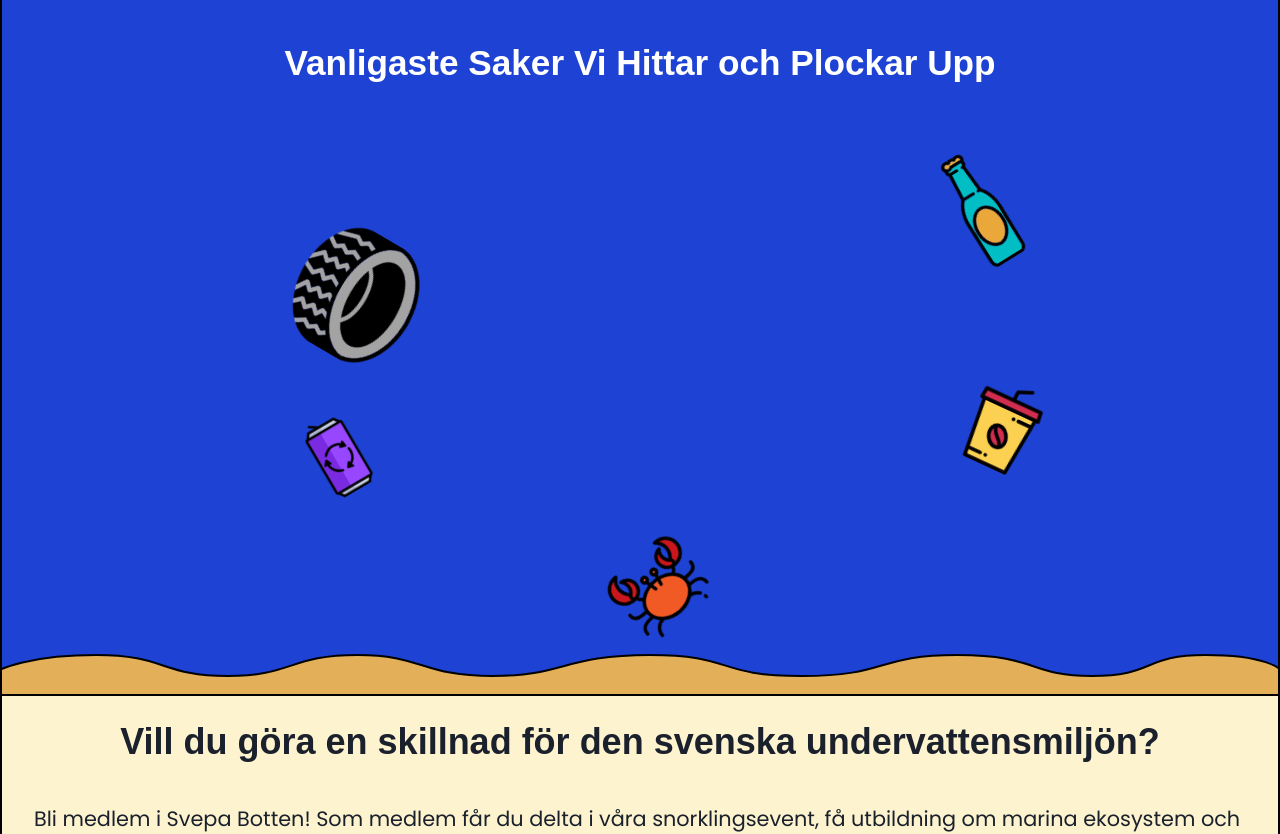
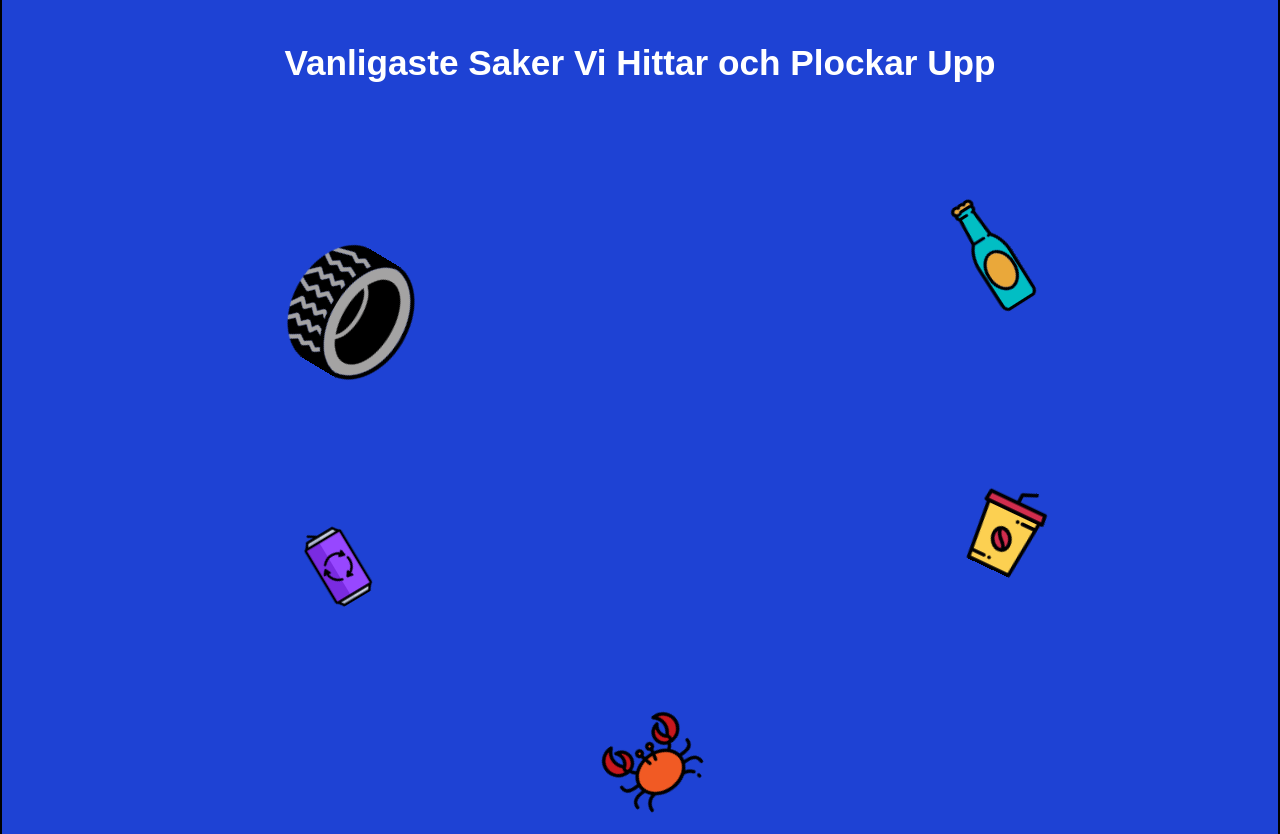
Before and after one commit to Mikael-Ronnberg/degree-project, a React (Vite) app: page / in a window 1280 px wide. Shown: the part 2120-2954 px from the top of the page. Built offline with nearby package versions, Linux system fonts and the light colour scheme; a web font is replaced by a local one.

Commit message:
style: fixed the disappearing icons in litterbox

```diff
--- a/src/components/icons/Animal.tsx
+++ b/src/components/icons/Animal.tsx
@@ -5,7 +5,7 @@ export const Animal = () => {
     <>
       <Icon
         viewBox="0 0 71 71"
-        boxSize={{ sm: "3.1rem", md: "4.5rem", lg: "5.5rem" }}
+        boxSize={{ base: "3.1rem", md: "4.5rem", lg: "5.5rem" }}
       >
         <svg fill="none" xmlns="http://www.w3.org/2000/svg">
           <g clipPath="url(#clip0_51_1295)">
--- a/src/components/icons/Glass.tsx
+++ b/src/components/icons/Glass.tsx
@@ -5,7 +5,7 @@ export const Glass = () => {
     <>
       <Icon
         viewBox="0 0 83 77"
-        boxSize={{ sm: "4rem", md: "6rem", lg: "8rem" }}
+        boxSize={{ base: "4rem", md: "6rem", lg: "8rem" }}
       >
         <svg fill="none" xmlns="http://www.w3.org/2000/svg">
           <g clipPath="url(#clip0_51_1292)">
--- a/src/components/icons/Metal.tsx
+++ b/src/components/icons/Metal.tsx
@@ -5,7 +5,7 @@ export const Metal = () => {
     <>
       <Icon
         viewBox="0 0 67 67"
-        boxSize={{ sm: "3.2rem", md: "4.5rem", lg: "5rem" }}
+        boxSize={{ base: "3.2rem", md: "4.5rem", lg: "5rem" }}
       >
         <svg fill="none" xmlns="http://www.w3.org/2000/svg">
           <g clipPath="url(#clip0_51_1294)">
--- a/src/components/icons/Plastic.tsx
+++ b/src/components/icons/Plastic.tsx
@@ -5,7 +5,7 @@ export const Plastic = () => {
     <>
       <Icon
         viewBox="0 0 64 64"
-        boxSize={{ sm: "3.2rem", md: "4.5rem", lg: "5.5rem" }}
+        boxSize={{ base: "3.2rem", md: "4.5rem", lg: "5.5rem" }}
       >
         <svg fill="none" xmlns="http://www.w3.org/2000/svg">
           <path
--- a/src/components/icons/Tire.tsx
+++ b/src/components/icons/Tire.tsx
@@ -5,7 +5,7 @@ export const Tire = () => {
     <>
       <Icon
         viewBox="0 0 77 81"
-        boxSize={{ sm: "4rem", md: "6rem", lg: "8rem" }}
+        boxSize={{ base: "4rem", md: "6rem", lg: "8rem" }}
       >
         <svg fill="none" xmlns="http://www.w3.org/2000/svg">
           <path
--- a/src/pages/home/feature/JoinContainer.tsx
+++ b/src/pages/home/feature/JoinContainer.tsx
@@ -4,6 +4,7 @@ import {
   joinStackStyles,
   joinFlexStyles,
   joinTextStyles,
+  joinHeadingStyles,
 } from "../style/styleHome";
 
 export const JoinContainer = () => {
@@ -11,7 +12,7 @@ export const JoinContainer = () => {
     <>
       <Flex {...joinFlexStyles}>
         <VStack {...joinStackStyles}>
-          <Heading pt="1.5rem" px="2rem">
+          <Heading {...joinHeadingStyles}>
             Vill du göra en skillnad för den svenska undervattensmiljön?
           </Heading>
           <Text {...joinTextStyles}>
--- a/src/pages/home/feature/Litter.tsx
+++ b/src/pages/home/feature/Litter.tsx
@@ -1,6 +1,6 @@
 import {
-  Box,
   Grid,
+  GridItem,
   Heading,
   Modal,
   ModalBody,
@@ -17,7 +17,7 @@ import { Plastic } from "../../../components/icons/Plastic";
 import {
   animalAnimation,
   glassAnimation,
-  litterIconBoxStyles,
+  litterGridItemStyles,
   litterIconsStyles,
   litterModalStyles,
   metalAnimation,
@@ -40,41 +40,41 @@ export const Litter = () => {
   return (
     <>
       <Grid {...litterIconsStyles}>
-        <Box
-          {...litterIconBoxStyles}
+        <GridItem
+          {...litterGridItemStyles}
           animation={`${tireAnimation} infinite 20s linear`}
           onClick={() => openModal("other")}
         >
           <Tire />
-        </Box>
-        <Box
-          {...litterIconBoxStyles}
+        </GridItem>
+        <GridItem
+          {...litterGridItemStyles}
           animation={`${glassAnimation} infinite 20s linear`}
           onClick={() => openModal("glass")}
         >
           <Glass />
-        </Box>
-        <Box
-          {...litterIconBoxStyles}
+        </GridItem>
+        <GridItem
+          {...litterGridItemStyles}
           animation={`${metalAnimation} infinite 20s linear`}
           onClick={() => openModal("metal")}
         >
           <Metal />
-        </Box>
-        <Box
-          {...litterIconBoxStyles}
+        </GridItem>
+        <GridItem
+          {...litterGridItemStyles}
           animation={`${plasticAnimation} infinite 20s linear`}
           onClick={() => openModal("plastic")}
         >
           <Plastic />
-        </Box>
-        <Box
-          {...litterIconBoxStyles}
+        </GridItem>
+        <GridItem
+          {...litterGridItemStyles}
           animation={`${animalAnimation} infinite 10s linear`}
           onClick={() => openModal("animal")}
         >
           <Animal />
-        </Box>
+        </GridItem>
       </Grid>
 
       <Modal
--- a/src/pages/home/style/styleHome.tsx
+++ b/src/pages/home/style/styleHome.tsx
@@ -182,12 +182,11 @@ export const litterHeadingStyles: HeadingProps = {
 };
 
 export const litterIconsStyles: GridProps = {
-  // w: { base: "80vw", md: "80vw", xl: "1280px" },
-  w: "inherit",
+  w: { base: "100vw", md: "95vw", xl: "1280px" },
   minH: { base: "40vh", md: "50vh", lg: "60vh" },
   templateColumns: "50% 50%",
-  px: { base: "2rem", md: "3rem", lg: "3rem" },
-  gap: { base: "2rem", md: "3rem", lg: "3rem" },
+  px: { base: "0rem", md: "3rem", lg: "3rem" },
+  gap: { base: "0rem", md: "3rem", lg: "3rem" },
   mt: "2rem",
   sx: {
     "& > :last-child": {
@@ -197,15 +196,11 @@ export const litterIconsStyles: GridProps = {
   },
 };
 
-export const litterIconBoxStyles: BoxProps = {
-  w: "auto",
-  h: "auto",
-
-  // py: { base: "0.5rem" },
+export const litterGridItemStyles: GridItemProps = {
+  m: "3rem",
   display: "flex",
   justifyContent: "center",
   alignItems: "center",
-
   cursor: "pointer",
 };
 
@@ -242,6 +237,7 @@ export const litterCardStyles: FlexProps = {
 export const joinFlexStyles: FlexProps = {
   align: "center",
   direction: "column",
+  h: "auto",
   w: { base: "100vw", md: "95vw", xl: "1280px" },
   border: "2px solid black",
   borderTop: "none",
@@ -253,9 +249,16 @@ export const joinFlexStyles: FlexProps = {
 export const joinStackStyles: StackProps = {
   background: "#fdf3cf",
   w: "100vw",
+  h: "auto",
   maxW: { xl: "1400px" },
   border: "2px solid black",
   pb: "2rem",
+};
+
+export const joinHeadingStyles: HeadingProps = {
+  fontSize: { base: "1.3rem", md: "1.4rem", lg: "2rem" },
+  pt: "1.5rem",
+  px: { base: "2rem" },
 };
 
 export const joinTextStyles: TextProps = {
@@ -266,34 +269,34 @@ export const joinTextStyles: TextProps = {
 
 export const tireAnimation = keyframes`
 0% { transform: rotate(0deg) translateX(0px) translateY(0px); }
-45% { transform: rotate(45deg) translateX(50px) translateY(50px); }
-74% { transform: translateX(-25px) translateY(-25px);}
+45% { transform: rotate(45deg) translateX(30px) translateY(30px); }
+74% { transform: translateX(-15px) translateY(-15px);}
 100% {transform: rotate(0deg) translateX(0px) translateY(0px);}
 `;
 export const glassAnimation = keyframes`
 0% { transform: rotate(0deg) translateX(0px) translateY(0px); }
-43% { transform: rotate(-45deg) translateX(25px) translateY(-50px); }
-70% { transform: translateX(-25px) translateY(-25px);}
+43% { transform: rotate(-45deg) translateX(30px) translateY(-30px); }
+70% { transform: translateX(-15px) translateY(-15px);}
 100% {transform: rotate(0deg) translateX(0px) translateY(0px);}
 `;
 export const metalAnimation = keyframes`
 0% { transform: rotate(0deg) translateX(0px) translateY(0px); }
-45% { transform: rotate(-45deg) translateX(-25px) translateY(25px); }
-78% { transform: translateX(25px) translateY(-25px);}
+45% { transform: rotate(-45deg) translateX(-30px) translateY(30px); }
+78% { transform: translateX(15px) translateY(-15px);}
 100% {transform: rotate(0deg) translateX(0px) translateY(0px);}
 `;
 export const plasticAnimation = keyframes`
 0% { transform: rotate(0deg) translateX(0px) translateY(0px); }
-55% { transform: rotate(45deg) translateX(25px) translateY(-25px); }
-78% { transform: translateX(-25px) translateY(-25px);}
+55% { transform: rotate(45deg) translateX(30px) translateY(-30px); }
+78% { transform: translateX(-15px) translateY(-15px);}
 100% {transform: rotate(0deg) translateX(0px) translateY(0px);}
 `;
 export const animalAnimation = keyframes`
   0% { transform: rotate(0deg) translate(-50px, 0); }
   10% { transform: rotate(45deg) }
-  20% { transform: translate(50px, -75px); }
-  50% { transform: rotate(0deg) translate(75px, 0px); }
+  20% { transform: translate(50px, -25px); }
+  50% { transform: rotate(0deg) translate(25px, 0px); }
   60% { transform: rotate(-45deg)  }
-  70% { transform: translate(-50px, -75px); }
-  100% { transform: rotate(0deg) translate(-75px, 0px); }
+  70% { transform: translate(-50px, -25px); }
+  100% { transform: rotate(0deg) translate(-25px, 0px); }
 `;
```
